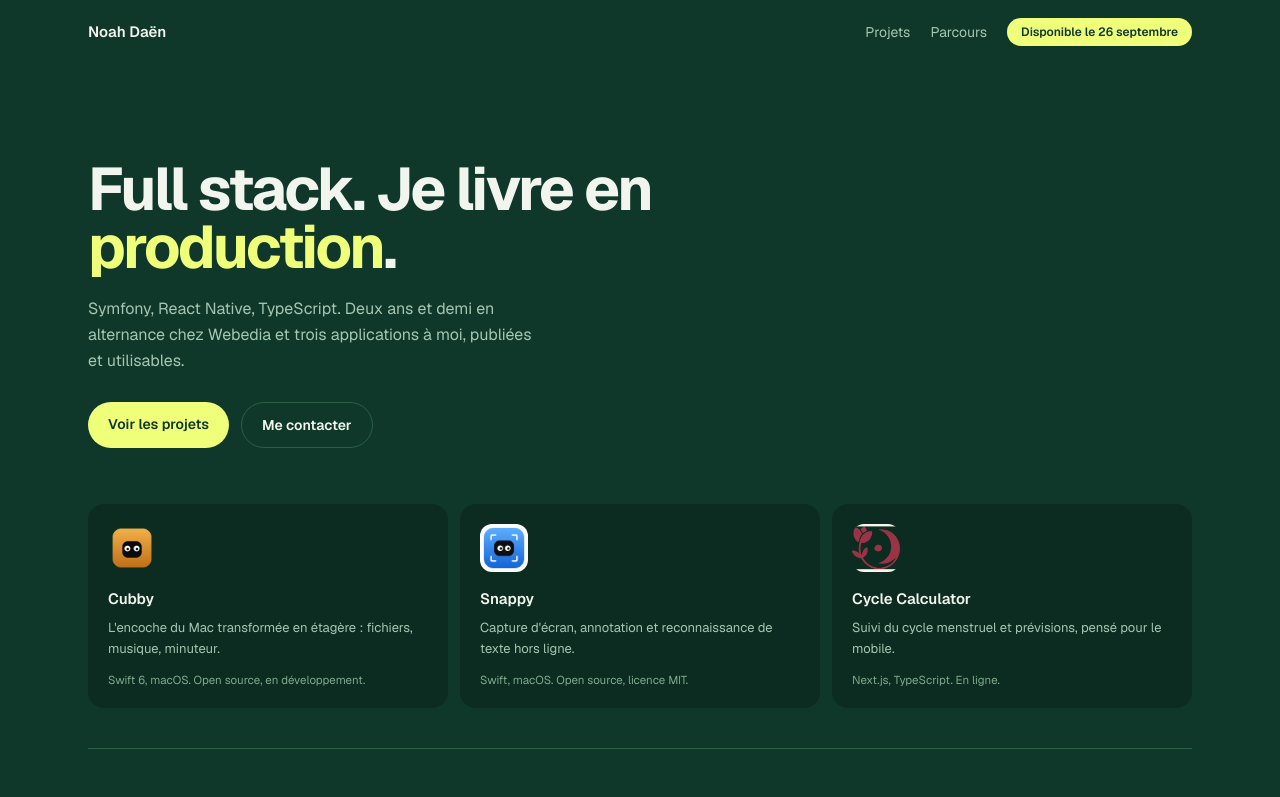
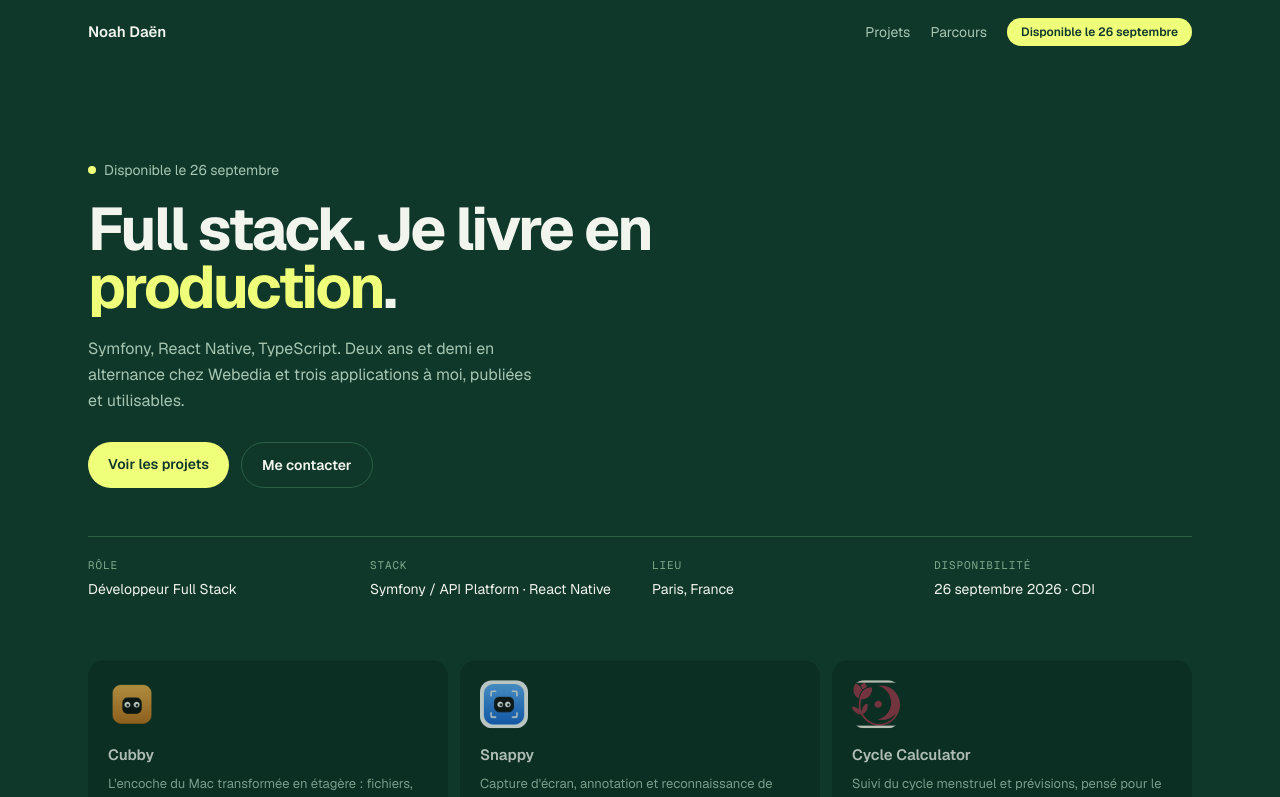
Before and after one commit to ndaen/portfolio, a Next.js app: page / in a window 1280 px wide. Shown: the top 797 px of the page. Built offline with nearby package versions, Linux system fonts and the light colour scheme.

Commit message:
feat: add context line and fact strip to hero

```diff
--- a/src/app/page.tsx
+++ b/src/app/page.tsx
@@ -1,6 +1,7 @@
 import path from 'node:path'
 import { listerProjets } from '@/lib/projets'
 import { lireProfil } from '@/lib/profile'
+import { pastilleDisponibilite, resumeDisponibilite } from '@/lib/disponibilite'
 import { Hero } from '@/components/Hero'
 import { TuilesProduit } from '@/components/TuilesProduit'
 import { Parcours } from '@/components/Parcours'
@@ -16,7 +17,15 @@ export default function Accueil() {
   )
   return (
     <>
-      <Hero />
+      <Hero
+        disponibilite={pastilleDisponibilite(profil.disponibilite)}
+        faits={[
+          { libelle: 'Rôle', valeur: profil.role },
+          { libelle: 'Stack', valeur: profil.stackPrincipale },
+          { libelle: 'Lieu', valeur: profil.localisation },
+          { libelle: 'Disponibilité', valeur: resumeDisponibilite(profil.disponibilite) },
+        ]}
+      />
       <TuilesProduit projets={projets.filter((p) => p.vedette)} />
       <Parcours />
       <CartesProjets projets={projets} repere="02" />
--- a/src/components/Hero.tsx
+++ b/src/components/Hero.tsx
@@ -1,8 +1,14 @@
 import Link from 'next/link'
 
-export function Hero() {
+export type FaitBandeau = { libelle: string; valeur: string }
+
+export function Hero({ disponibilite, faits }: { disponibilite: string; faits: FaitBandeau[] }) {
   return (
     <section className="mx-auto max-w-6xl px-4 pb-4 pt-16 sm:px-6 sm:pt-24">
+      <p className="entree mb-5 flex items-center gap-2 text-sm text-muted">
+        <span aria-hidden="true" className="size-2 rounded-full bg-accent" />
+        {disponibilite}
+      </p>
       <h1 className="entree max-w-[17ch] text-4xl font-bold leading-[0.97] tracking-[-0.04em] sm:text-5xl lg:text-6xl">
         Full stack. Je livre en <span className="text-accent">production</span>.
       </h1>
@@ -18,6 +24,17 @@ export function Hero() {
           Me contacter
         </Link>
       </div>
+      <dl
+        data-bandeau
+        className="entree [--delai:0.24s] mt-12 grid grid-cols-2 gap-x-6 gap-y-5 border-t border-line pt-5 md:grid-cols-4"
+      >
+        {faits.map((f) => (
+          <div key={f.libelle}>
+            <dt className="font-mono text-[11px] uppercase tracking-[0.08em] text-meta">{f.libelle}</dt>
+            <dd className="mt-1.5 text-sm leading-snug text-text">{f.valeur}</dd>
+          </div>
+        ))}
+      </dl>
     </section>
   )
 }
--- a/src/lib/profile.ts
+++ b/src/lib/profile.ts
@@ -56,7 +56,7 @@ export function lireProfil(cheminCv: string, cheminYml: string): Profil {
   const yml = parseYaml(fs.readFileSync(cheminYml, 'utf8'))
 
   const c = yml?.candidate
-  if (!c?.full_name || !c?.email) {
+  if (!c?.full_name || !c?.email || !c?.location) {
     throw new Error(`profil incomplet dans ${cheminYml}`)
   }
 
@@ -80,7 +80,7 @@ export function lireProfil(cheminCv: string, cheminYml: string): Profil {
   return {
     nomComplet: c.full_name,
     email: c.email,
-    localisation: c.location ?? '',
+    localisation: c.location,
     linkedin: c.linkedin ?? '',
     github: c.github ?? '',
     titre: yml?.narrative?.headline ?? '',
```
